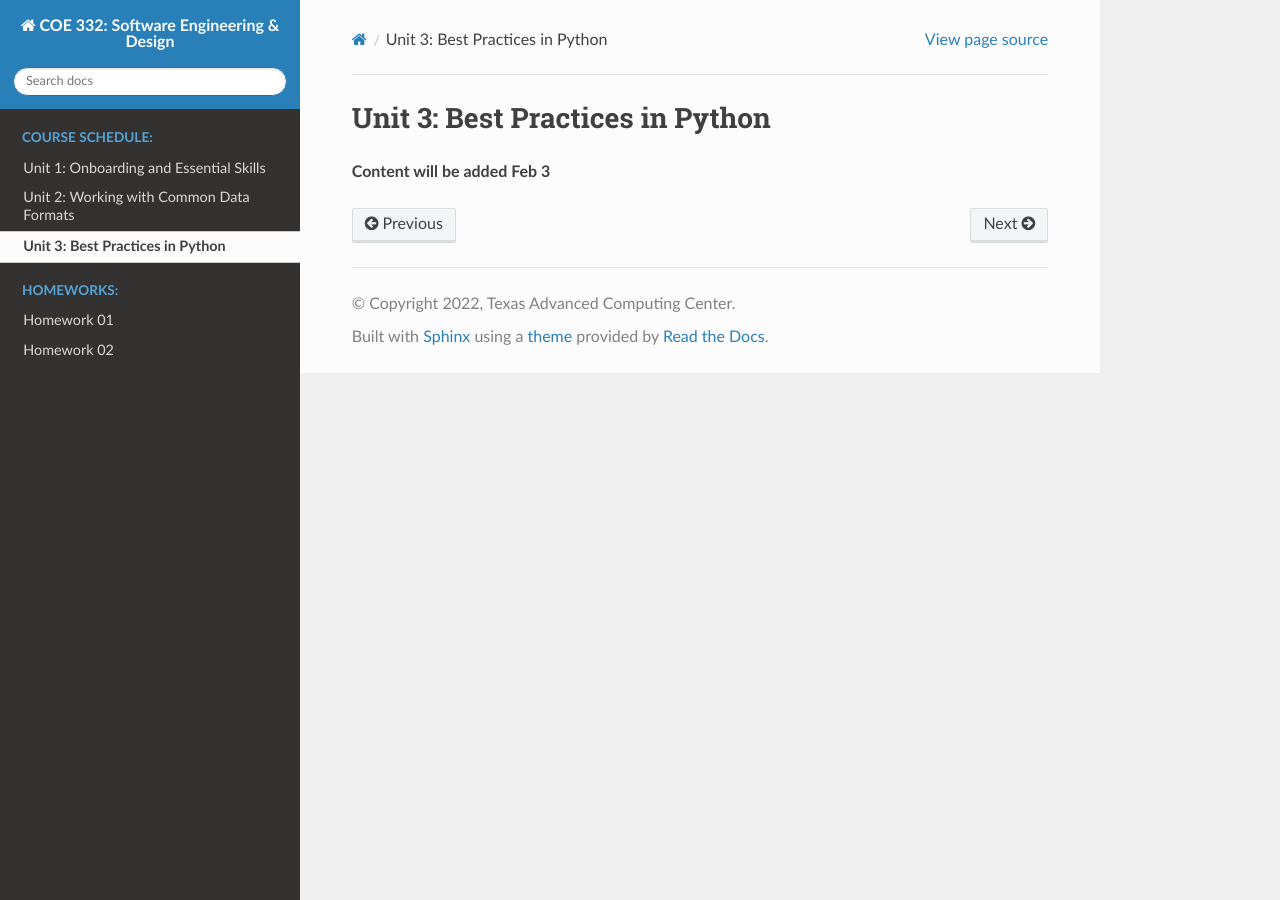
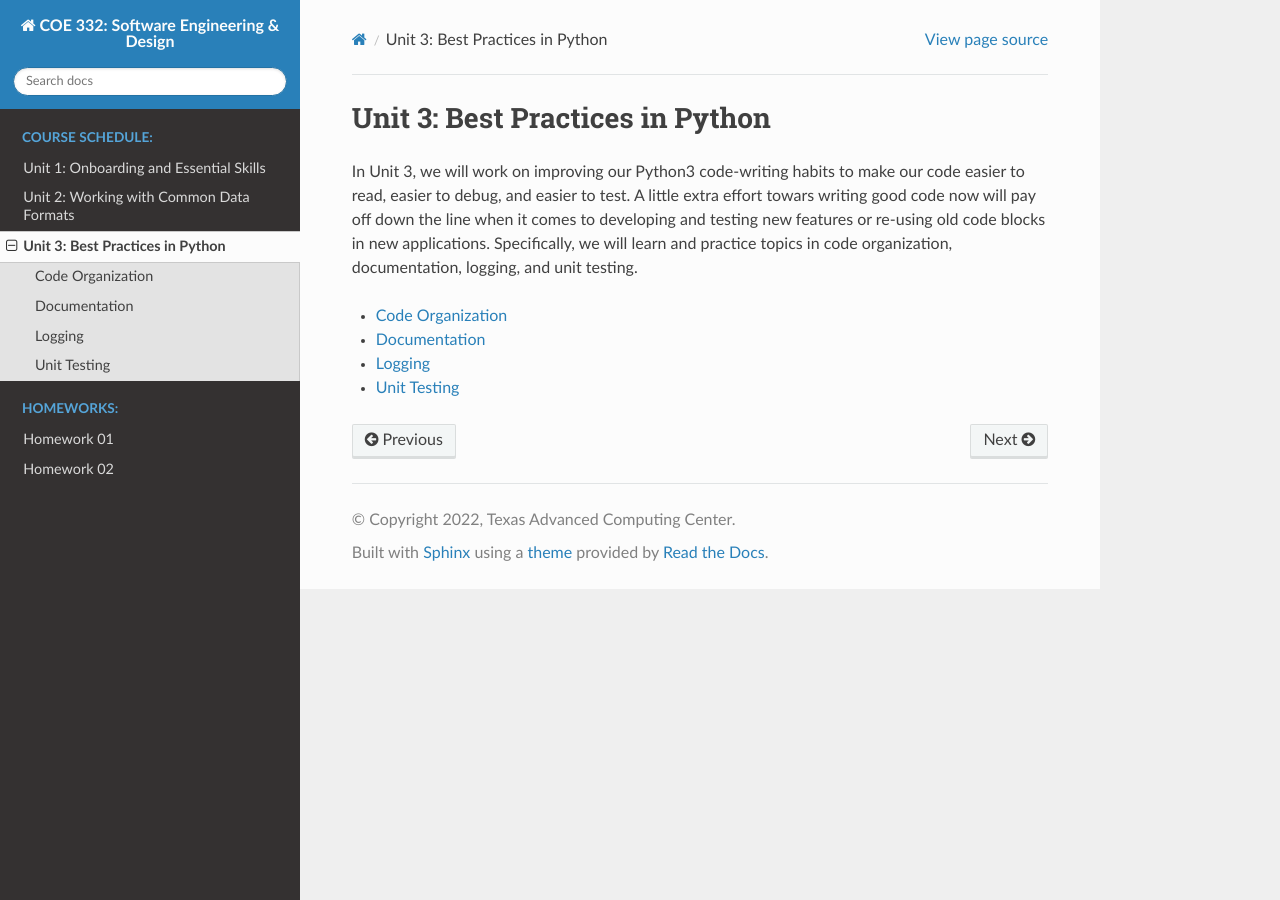
Before and after one commit to TACC/coe-332-sp22, a Sphinx documentation site: the page built from docs/unit03/overview.rst, in a window 1280 px wide. Built offline with Sphinx 7.4.7 and the Read the Docs theme 2.0.0, drawn with Linux system fonts in a browser that asks for light colours.

Commit message:
added stubs for unit3

```diff
--- /dev/null
+++ b/docs/unit03/documentation.rst
@@ -0,0 +1,4 @@
+Documentation
+=============
+
+**Content will be added Feb 3**
--- /dev/null
+++ b/docs/unit03/logging.rst
@@ -0,0 +1,4 @@
+Logging
+=======
+
+**Content will be added Feb 3**
--- /dev/null
+++ b/docs/unit03/organization.rst
@@ -0,0 +1,4 @@
+Code Organization
+=================
+
+**Content will be added Feb 3**
--- a/docs/unit03/overview.rst
+++ b/docs/unit03/overview.rst
@@ -1,4 +1,18 @@
 Unit 3: Best Practices in Python
 ================================
 
-**Content will be added Feb 3**
+In Unit 3, we will work on improving our Python3 code-writing habits to make our
+code easier to read, easier to debug, and easier to test. A little extra effort
+towars writing good code now will pay off down the line when it comes to
+developing and testing new features or re-using old code blocks in new applications.
+Specifically, we will learn and practice topics in code organization, documentation,
+logging, and unit testing.
+
+
+.. toctree::
+   :maxdepth: 1
+
+   organization
+   documentation
+   logging
+   unittest
--- /dev/null
+++ b/docs/unit03/unittest.rst
@@ -0,0 +1,4 @@
+Unit Testing
+============
+
+**Content will be added Feb 3**
```
